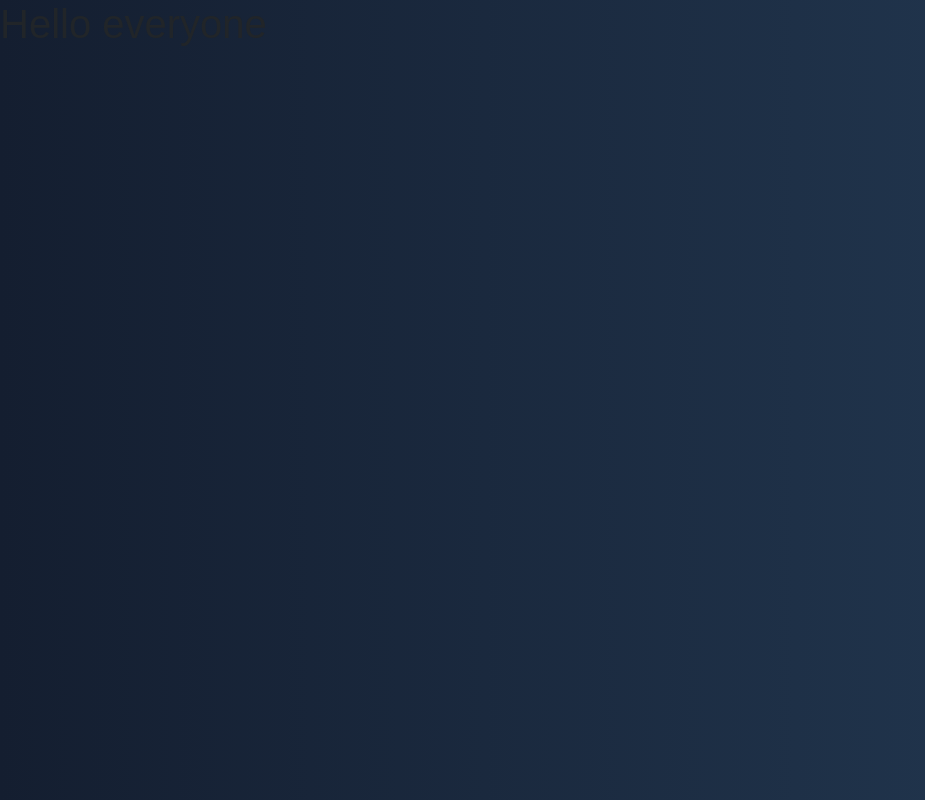
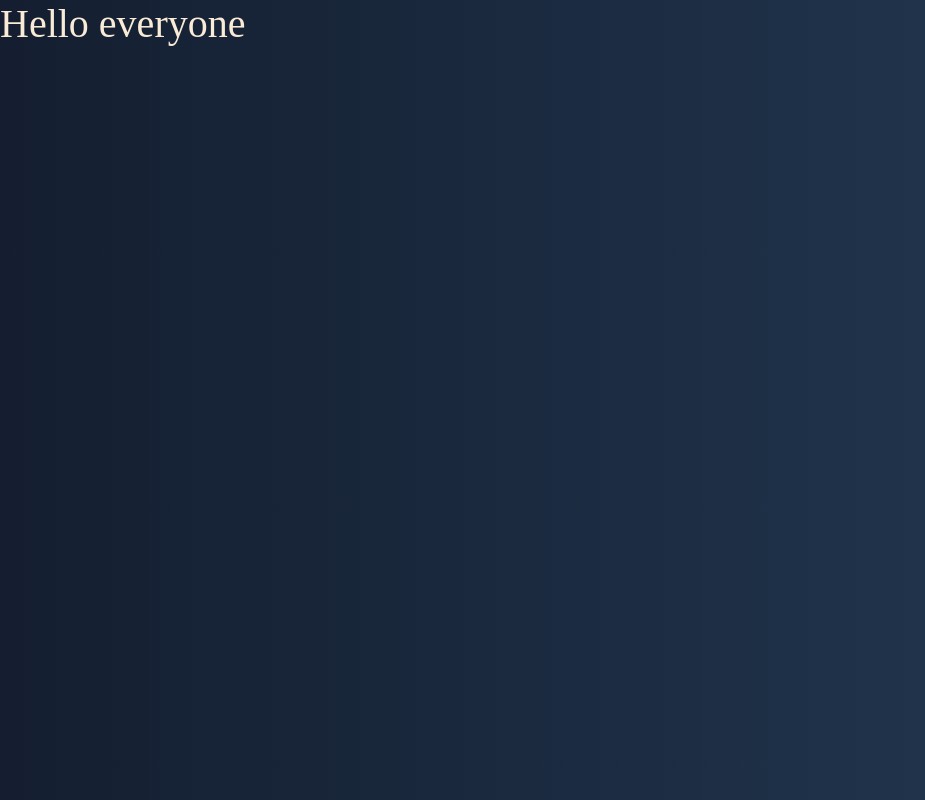
Before and after one commit to GaelDLO/gael-personal-website, a plain HTML site: page index.html in a window 1280 px wide. Shown: the whole page, without its empty margins (0-925 px from the left). Drawn offline with nearby package versions, Linux system fonts and the light colour scheme.

Commit message:
Week 1 Changes (Amended 0)

```diff
--- a/index.html
+++ b/index.html
@@ -32,7 +32,7 @@
 
 <body>
     <!-- Most if not all of your content will go here -->
-    <h1>Hello everyone</h1>
+    <h1 style="color: antiquewhite;">Hello everyone</h1>
 </body>
 
 <!-- Closing tag, ignore this -->
--- a/main.css
+++ b/main.css
@@ -1,7 +1,7 @@
 /* Creates global color variables (accessed via: var(--text-color) etc.) */
 
 :root{
-    --text-color: #faf2f2;
+    --text-color: white;
 }
 
 body, html {
@@ -12,7 +12,7 @@ body, html {
     background-color: #160746;
 
     /* TODO: Change the font style you use */
-    font-family: 'Montserrat', sans-serif;
+    font-family:'Times New Roman', Times, serif;
 
     height: 100vh;
     width: 100%;
```
